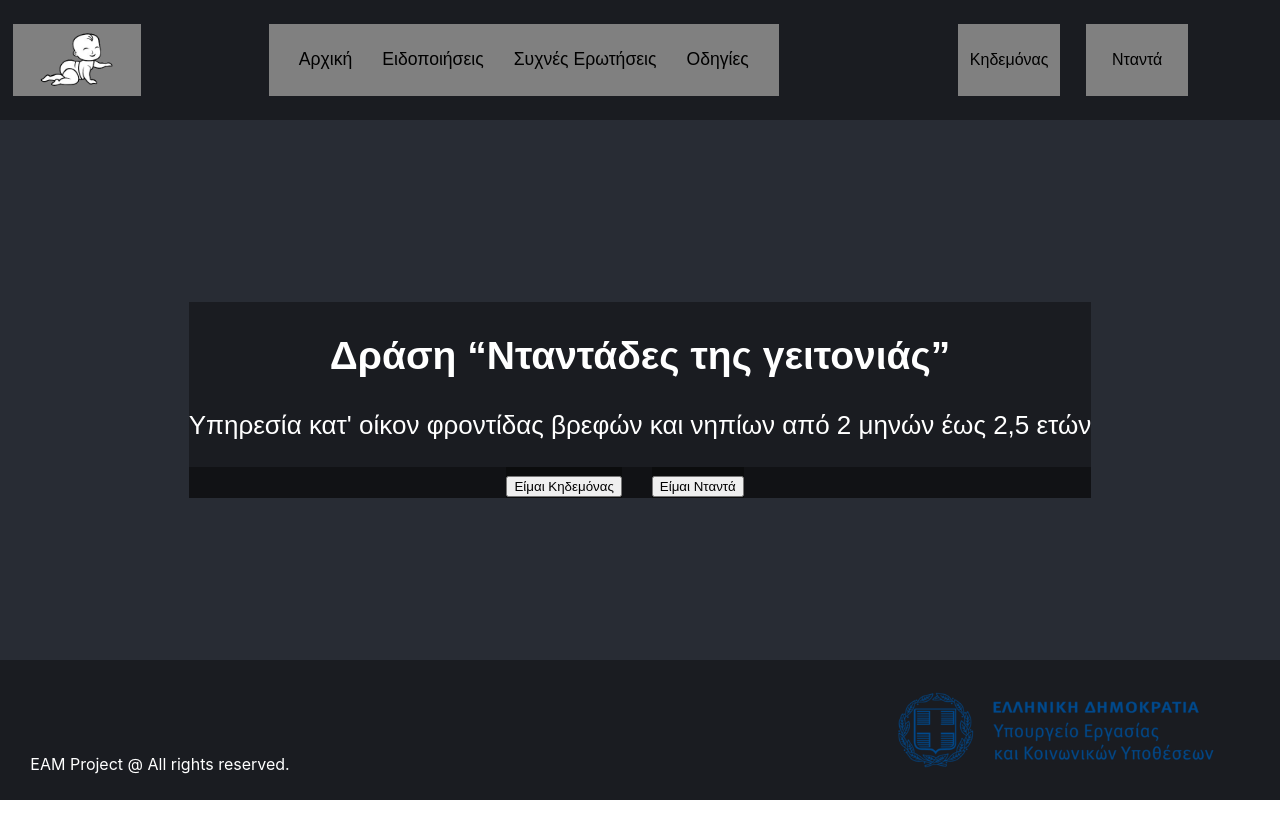
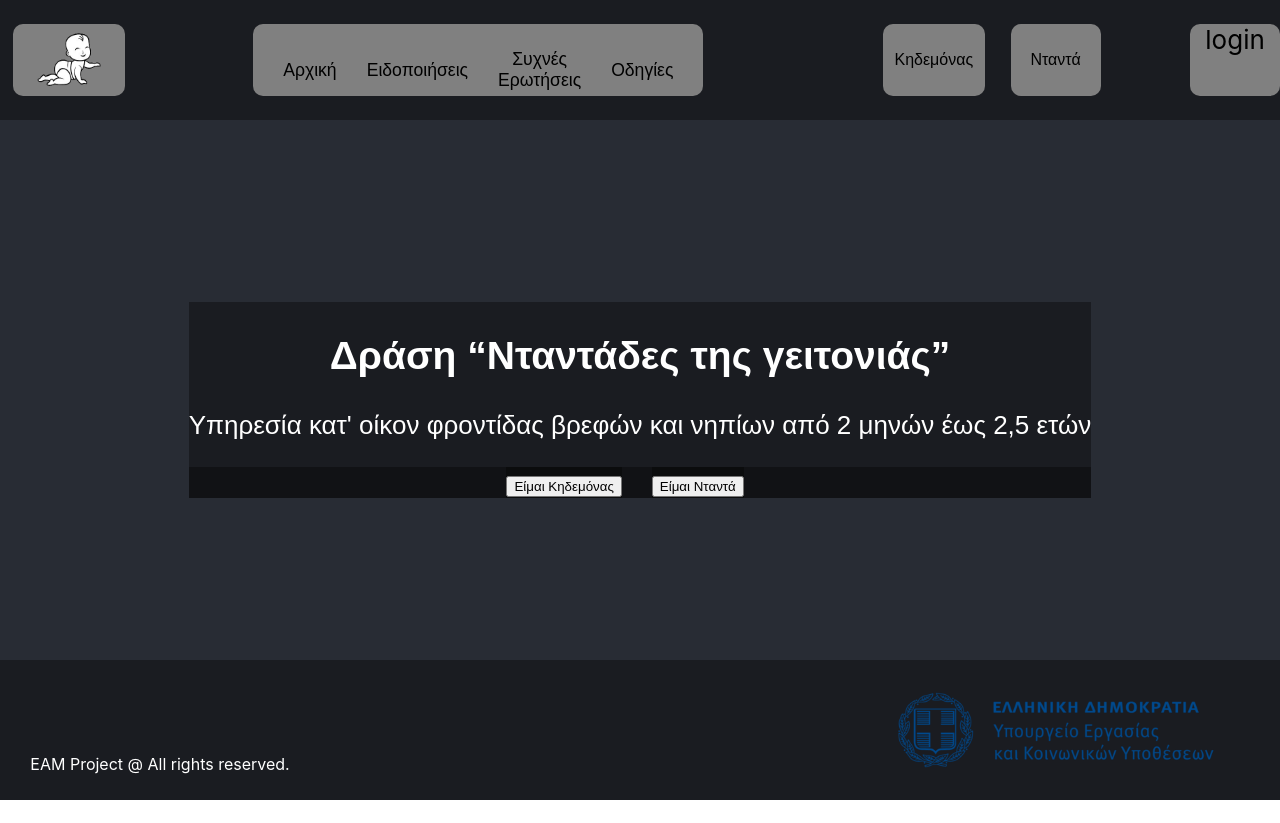
Before and after one commit to argylaz/Ntantades_ths_Geitonias, a React (Create React App) app in the folder react-ntantades-app/: page / in a window 1280 px wide. Built offline with nearby package versions, Linux system fonts and the light colour scheme.

Commit message:
Added login button - Added link to homepage from logo - Made a few other minor changes to pages

```diff
--- a/react-ntantades-app/src/App.js
+++ b/react-ntantades-app/src/App.js
@@ -13,7 +13,6 @@ import Register from "./pages/Register.jsx";
 import Profile from "./pages/Profile.jsx";
 import NannyGuide from "./pages/NannyGuide.jsx";
 import ParticipationRequiremenents from "./pages/ParticipationRequirements.jsx"
-import FundingRequiremenents from "./pages/FundingRequirements.jsx"
 import ParentsGuide from "./pages/ParentsGuide.jsx"
 import FundingRequirements from "./pages/FundingRequirements.jsx"
 
@@ -37,9 +36,9 @@ function App() {
               <Route path="/Nanny/Guide" element={<NannyGuide />} />
               <Route path="/Nanny/EligibilityCriteria" element={<EligibilityCriteria />} />
               <Route path="/Parent" element={<HomePageParent />} />
-              <Route path="/Parent/ParticipationRequiremenents" element={<ParticipationRequiremenents />} />
               <Route path="/Parent/ParentsGuide" element={<ParentsGuide />} />
               <Route path="/Parent/FundingRequirements" element={<FundingRequirements />} />
+              <Route path="/Parent/ParticipationRequirements" element={<ParticipationRequiremenents />} />
 
           </Routes>
 
--- a/react-ntantades-app/src/StyleSheets/header.css
+++ b/react-ntantades-app/src/StyleSheets/header.css
@@ -14,6 +14,17 @@
     width:            10%;
     background-color: gray;
     margin-left:      1%;
+    border-radius: 10px;
+}
+
+.app-logo-container a {
+    display: inline-block;
+    position: absolute;
+    left: 1%;
+    width: 10%;
+    height: 60%;
+    text-decoration: none;
+    border-radius: 5px;
 }
 
 .app-logo-container img {
@@ -29,6 +40,7 @@
     margin-left: 10%;
     align-items: center;
     margin-right: 12%;
+    border-radius: 10px;
 }
 
 
@@ -74,6 +86,7 @@
     margin-left: 2%;
     align-items: center;
     justify-content: center;
+    border-radius: 10px;
 }
 
 .menu-user .menu-user-item {
@@ -103,3 +116,12 @@ a:link {
 a:visited {
     color: black; /* Visited link */
 }
+
+.header .user-button {
+    height: 60%;
+    width: 8%;
+    margin-left: 7%;
+
+    background-color: grey;
+    border-radius: 10px;
+}
--- /dev/null
+++ b/react-ntantades-app/src/components/UserButton.jsx
@@ -0,0 +1,13 @@
+import React from "react";
+import { Link } from 'react-router-dom'
+
+
+function UserButton() {
+    return (
+        <div className="user-button">
+            <Link to = "Login">login</Link>
+        </div>
+    )
+};
+
+export default UserButton;
--- a/react-ntantades-app/src/components/header.jsx
+++ b/react-ntantades-app/src/components/header.jsx
@@ -1,6 +1,8 @@
 import React from "react";
+import { Link } from "react-router-dom";
 import ButtonMenu from "./buttonMenu.jsx"
 import ButtonUserMode from "./buttonUserMode.jsx";
+import UserButton from "./UserButton.jsx";
 
 import logo from "../images/baby_logo.png"
 import "../StyleSheets/header.css"
@@ -17,14 +19,18 @@ function Header() {
                     alt = "Rectangle stroke"
                     src = {logo}
                     />
+                    <a href='/'></a>
                 </div>
 
                 {/* Adding menu */}
                 <ButtonMenu />
 
-                {/*  */}
+                {/* Adding user mode buttons */}
                 <ButtonUserMode mode = "Κηδεμόνας"/>
                 <ButtonUserMode mode = "Νταντά"/>
+
+                {/* Adding login/profile button */}
+                <UserButton/>
         </div>
     );
 };
--- a/react-ntantades-app/src/pages/FundingRequirements.jsx
+++ b/react-ntantades-app/src/pages/FundingRequirements.jsx
@@ -21,6 +21,8 @@ function FundingRequirements () {
 
 
 
+
+
             </div>
 
             <div className= "Back">
--- a/react-ntantades-app/src/pages/ParticipationRequirements.jsx
+++ b/react-ntantades-app/src/pages/ParticipationRequirements.jsx
@@ -0,0 +1,36 @@
+import React from "react";
+import ButtonLink from '../components/ButtonLink.jsx';
+import '../StyleSheets/ParentsGuide.css';
+
+
+function ParticipationRequirements () {
+    return (
+        <div>
+            <div>
+                <h2>Δικαίωμα συμμετοχής έχουν: </h2>
+
+                <h3>Για να μπορέσετε να λάβετε χρηματοδότηση ως κηδεμόνας, θα πρέπει: </h3>
+
+                <ul style={{fontSize: '70%',}}>
+                    <li> Μητέρες φυσικές, θετές ή ανάδοχες, με βρέφος ή νήπιο, που εργάζονται είτε στο δημόσιο είτε στον ιδιωτικό τομέα, με οποιαδήποτε μορφή απασχόλησης, συμπεριλαμβανομένων και των αυτοαπασχολούμενων και ελεύθερων επαγγελματιών </li>
+                    <li> Μητέρες φυσικές, θετές ή ανάδοχες, με βρέφος ή νήπιο, που είναι εγγεγραμμένες στα μητρώα της Δ.ΥΠ.Α. (πρώην ΟΑΕΔ) ως άνεργες</li>
+                    <li> Πατέρες φυσικοί, θετοί ή ανάδοχοι, που ασκούν την αποκλειστική γονική μέριμνα βρέφους ή νηπίου και εργάζονται είτε στο δημόσιο είτε στον ιδιωτικό τομέα με οποιαδήποτε μορφή απασχόλησης, συμπεριλαμβανομένων και των αυτοαπασχολούμενων και ελεύθερων επαγγελματιών, </li>
+                    <li> Κάθε πρόσωπο στο οποίο έχει ανατεθεί, με δικαστική απόφαση ή εισαγγελική διάταξη, η αποκλειστική επιμέλεια βρέφους ή νηπίου, που εργάζεται είτε στο δημόσιο είτε στον ιδιωτικό τομέα, με οποιαδήποτε μορφή απασχόλησης, συμπεριλαμβανομένων και των αυτοαπασχολούμενων και ελεύθερων επαγγελματιών, </li>
+                </ul>
+
+
+                <b style={{fontSize: '70%',}}>Επισημαίνεται ότι, οι συνταξιούχοι δεν δύναται να είναι δικαιούχοι της Δράσης καθώς δεν εμπίπτουν στις παραπάνω κατηγορίες</b>
+
+
+
+            </div>
+
+            <div className= "Back">
+                <ButtonLink to="/Parent">Επίστροφή στην Σελίδα Κηδεμόνων</ButtonLink>
+            </div>
+
+        </div>
+    );
+};
+
+export default ParticipationRequirements;
```
Also changed, not shown: react-ntantades-app/src/pages/ParentsActions.jsx (added).
